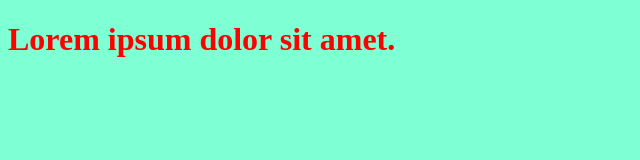
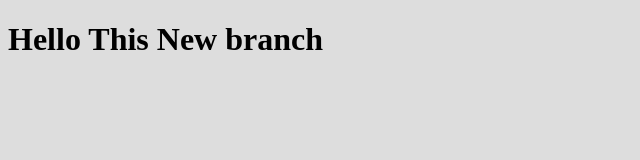
Before and after one commit to AbdallAl-Rifai19/Myproject, a plain HTML site: page index.html in a window 1280 px wide. Shown: the whole page, without its empty margins (0-640 px from the left). Drawn offline with Linux system fonts and the light colour scheme.

Commit message:
Changing style the title

```diff
--- a/index.html
+++ b/index.html
@@ -7,7 +7,7 @@
     <link rel="stylesheet" href="style.css">
 </head>
 <body>
-    <h1>Lorem ipsum dolor sit amet.</h1>
+    <h1>Hello This New branch</h1>
 
     <script src="app.js"></script>
 
--- a/style.css
+++ b/style.css
@@ -1,7 +1,7 @@
 h1{
-    color:red;
+    color:black;
 }
 
 body{
-    background-color: aquamarine;
+    background-color: #ddd;
 }
```
